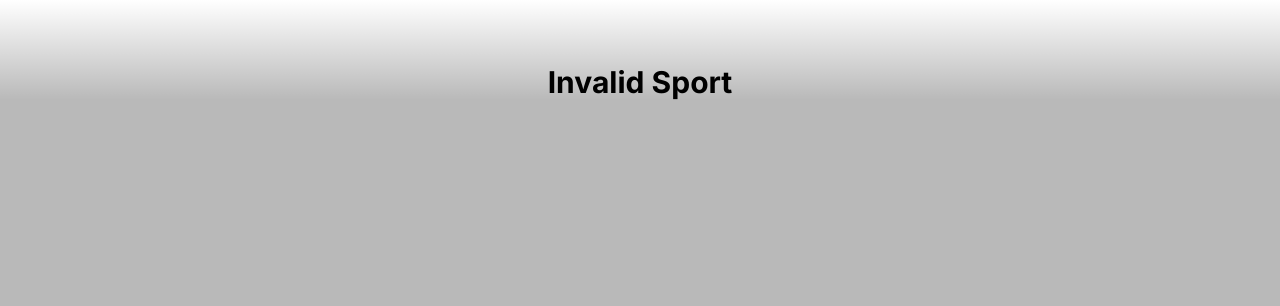
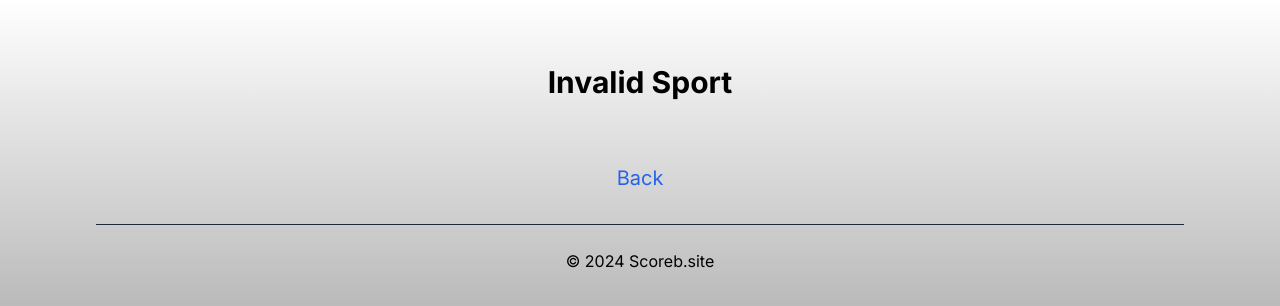
Before and after one commit to alexanderthebadatcoding/minimalsports, a Next.js app: page /1 in a window 1280 px wide. Shown: the top 306 px of the page. Built offline with nearby package versions, Linux system fonts and the light colour scheme.

Commit message:
Update page.tsx

```diff
--- a/app/[slug]/page.tsx
+++ b/app/[slug]/page.tsx
@@ -69,15 +69,23 @@ export default function ResultPage() {
       "https://site.api.espn.com/apis/site/v2/sports/soccer/concacaf.nations.league/scoreboard";
     title = "Concacaf Nations League";
   } else {
-    return (
-      <div className="text-3xl font-bold mx-auto text-center mt-16">
-        Invalid Sport
-      </div>
-    );
+    apiUrl = null;
+    title = "Invalid Sport Type";
   }
 
   // Use SWR to fetch data
   const { data, error } = useSWR(apiUrl, fetcher, { refreshInterval: 60000 });
+  // Handle loading and error states
+  if (!apiUrl) {
+    return (
+      <>
+        <div className="text-3xl font-bold mx-auto text-center my-16">
+          Invalid Sport
+        </div>
+        <Footer />
+      </>
+    );
+  }
 
   if (error)
     return (
```
